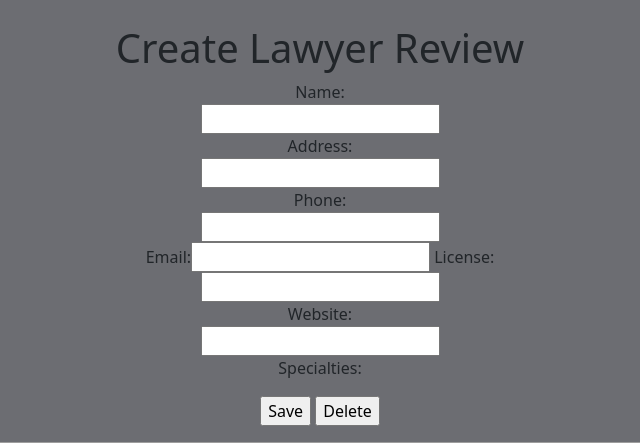
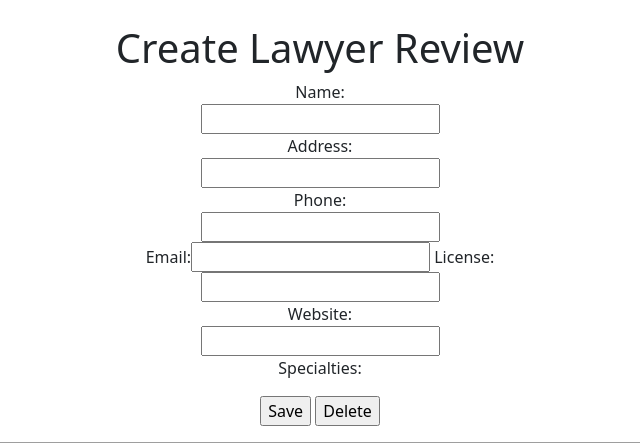
Before and after one commit to ManuelRamos27/RateMyLawyer.com, a Django app: page /create/1 in a window 1280 px wide. Shown: the part 56-499 px from the top of the page, without its empty margins (320-960 px from the left). Run offline with Django 3.2, Linux system fonts and the light colour scheme; grey boxes are pictures that could not be loaded.

Commit message:
migrate error fix

```diff
--- a/rml/ratemylawyer/templates/base.html
+++ b/rml/ratemylawyer/templates/base.html
@@ -2,7 +2,7 @@
 <html lang="en">
   <head>
 
-    <body style="background-color:rgb(108, 109, 114);"></body>
+    <!-- <body style="background-color:rgb(108, 109, 114);"></body> -->
     <!-- Required meta tags -->
     <meta charset="utf-8">
     <meta name="viewport" content="width=device-width, initial-scale=1">
```
